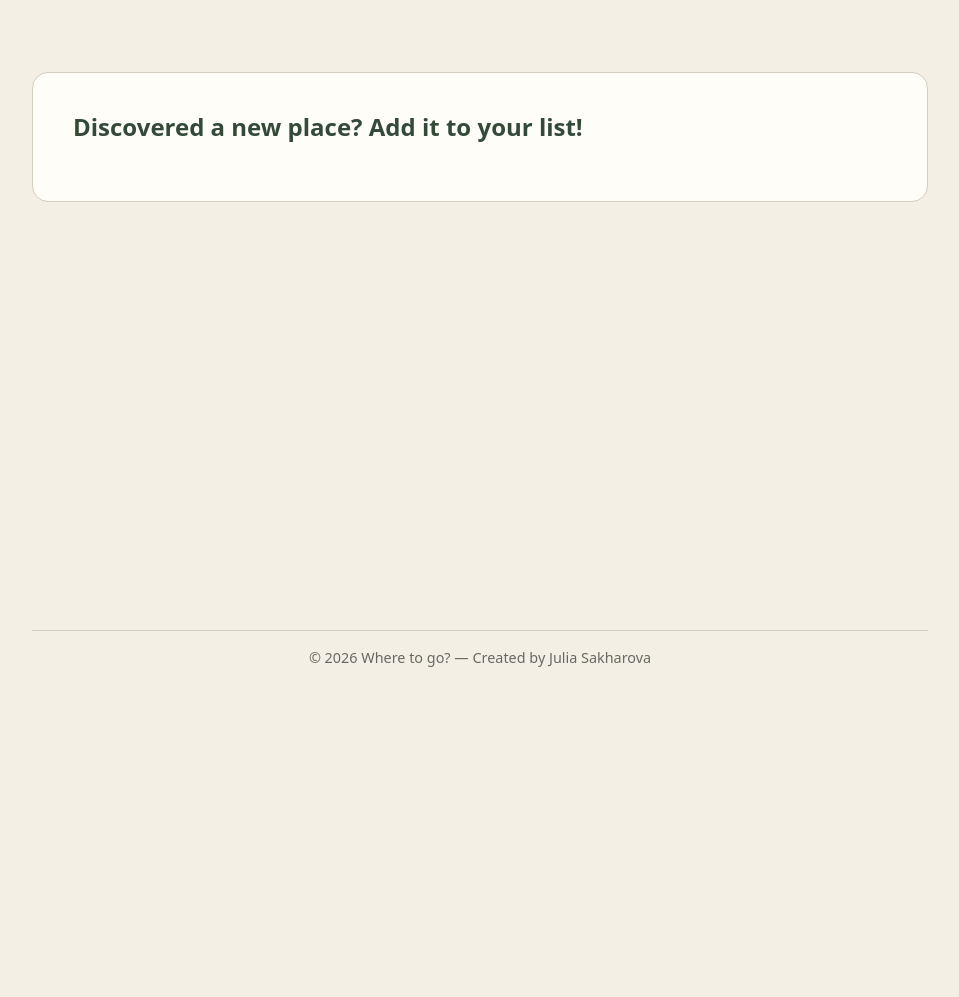
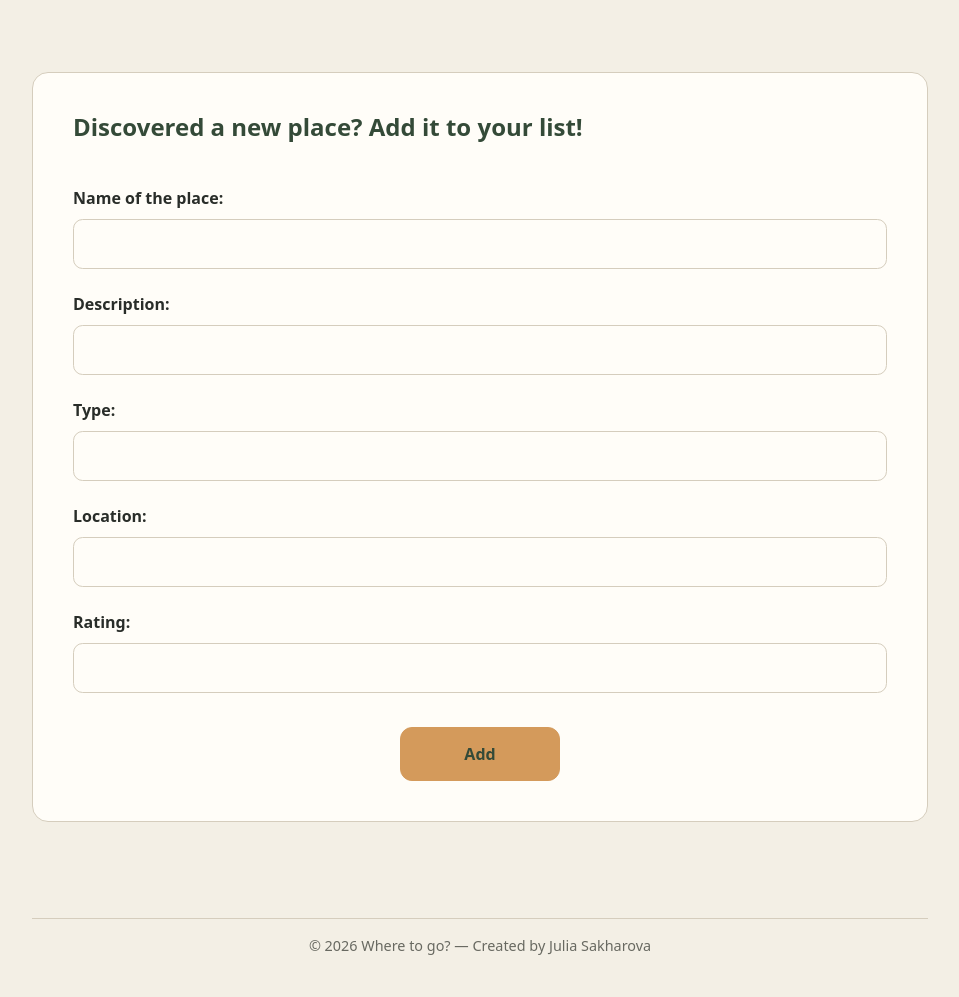
Before and after one commit to Juli-s07/where-to-go, a Django app: page /add/ in a window 1280 px wide. Shown: the part 91-1088 px from the top of the page, without its empty margins (160-1119 px from the left). Before the commit the page ends 758 px from the top, so only its background shows below. Run offline with Django 5.2, Linux system fonts and the light colour scheme.

Commit message:
feat: add form display for adding places

```diff
--- a/places/static/places/style.css
+++ b/places/static/places/style.css
@@ -229,3 +229,52 @@ footer p {
         flex-basis: auto;
     }
 }
+
+.add-place-card {
+    margin: 0 auto;
+}
+
+.add-place-card h1 {
+    margin-bottom: 2rem;
+}
+
+.add-place-card form {
+    display: flex;
+    flex-direction: column;
+    gap: 0.6rem;
+}
+
+.add-place-card label {
+    margin-top: 0.8rem;
+    font-weight: 600;
+    color: var(--color-text);
+}
+
+.add-place-card input,
+.add-place-card textarea {
+    width: 100%;
+    padding: 0.75rem 0.9rem;
+    border: 1px solid var(--color-border);
+    border-radius: 0.6rem;
+    background: var(--color-surface);
+    color: var(--color-text);
+    font: inherit;
+}
+
+.add-place-card textarea {
+    min-height: 8rem;
+    resize: vertical;
+}
+
+.add-place-card input:focus,
+.add-place-card textarea:focus {
+    outline: 2px solid var(--color-primary);
+    outline-offset: 1px;
+}
+
+.add-place-card button {
+    align-self: center;
+    margin-top: 1.5rem;
+    width: 10rem;
+    padding: 0.9rem 1.5rem;
+}
--- a/places/templates/places/add_place.html
+++ b/places/templates/places/add_place.html
@@ -3,8 +3,26 @@
 {% block title %}All places{% endblock %}
 
 {% block content %}
-    <section class="card">
+    <section class="card add-place-card">
         <h1>Discovered a new place? Add it to your list!</h1>
+        <form method="post" action="{% url 'places:add_place' %}">
+            {% csrf_token%}
+            <label for="place-name">Name of the place:</label>
+            <input type="text" id="place-name" name="name" required>
 
+            <label for="place-description">Description:</label>
+            <input type="text" id="place-description" name="description" required>
+
+            <label for="place-type">Type:</label>
+            <input type="text" id="place-type" name="type" required>
+
+            <label for="place-location">Location:</label>
+            <input type="text" id="place-location" name="location">
+
+            <label for="place-rating">Rating:</label>
+            <input type="number" id="place-rating" name="rating" min="1" max="5" required>
+
+            <button type="submit">Add</button>
+        </form>
     </section>
 {% endblock %}
```
